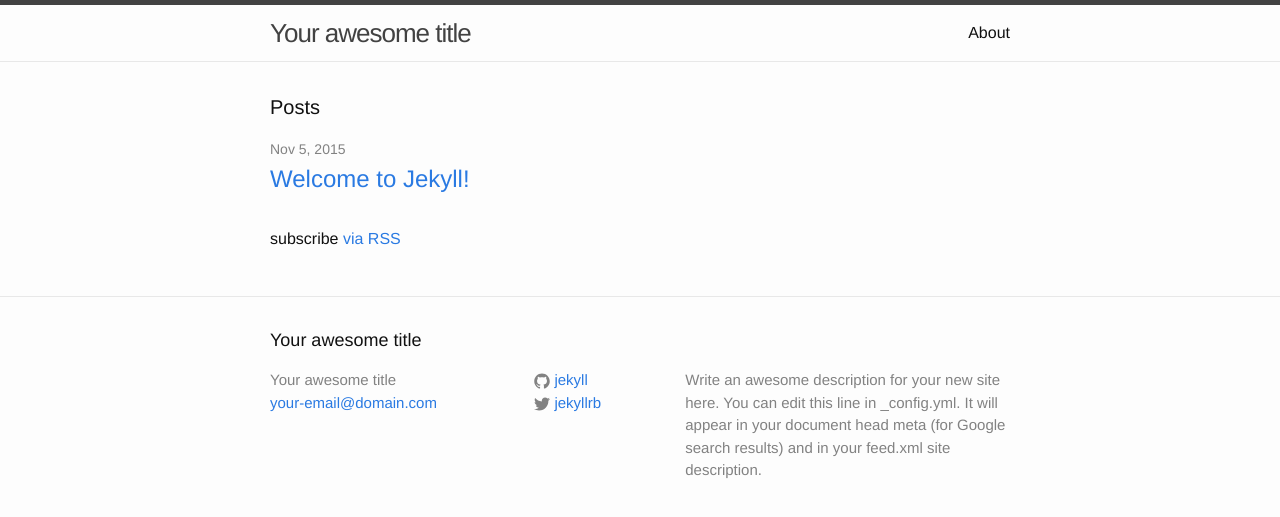
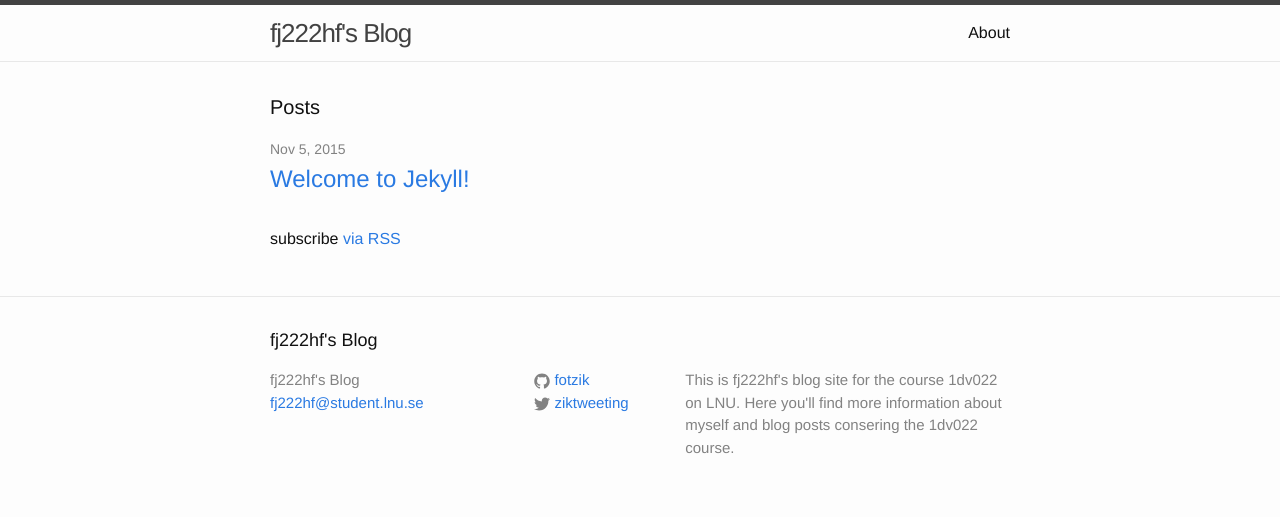
Before and after one commit to FotZik/fotzik.github.io, a Jekyll site: the page built from index.html, in a window 1280 px wide. Shown: the top 517 px of the page. Built offline with Jekyll 4.4.1, drawn with Linux system fonts in a browser that asks for light colours.

Commit message:
edited the _config.yml file.

```diff
--- a/_config.yml
+++ b/_config.yml
@@ -1,14 +1,13 @@
 # Site settings
-title: Your awesome title
-email: your-email@domain.com
+title: fj222hf's Blog
+email: fj222hf@student.lnu.se
 description: > # this means to ignore newlines until "baseurl:"
-  Write an awesome description for your new site here. You can edit this
-  line in _config.yml. It will appear in your document head meta (for
-  Google search results) and in your feed.xml site description.
+  This is fj222hf's blog site for the course 1dv022 on LNU.
+  Here you'll find more information about myself and blog posts consering the 1dv022 course.
 baseurl: "" # the subpath of your site, e.g. /blog/
-url: "http://yourdomain.com" # the base hostname & protocol for your site
-twitter_username: jekyllrb
-github_username:  jekyll
+url: "http://localhost:4000" # the base hostname & protocol for your site
+twitter_username: ziktweeting
+github_username:  fotzik
 
 # Build settings
 markdown: kramdown
```
